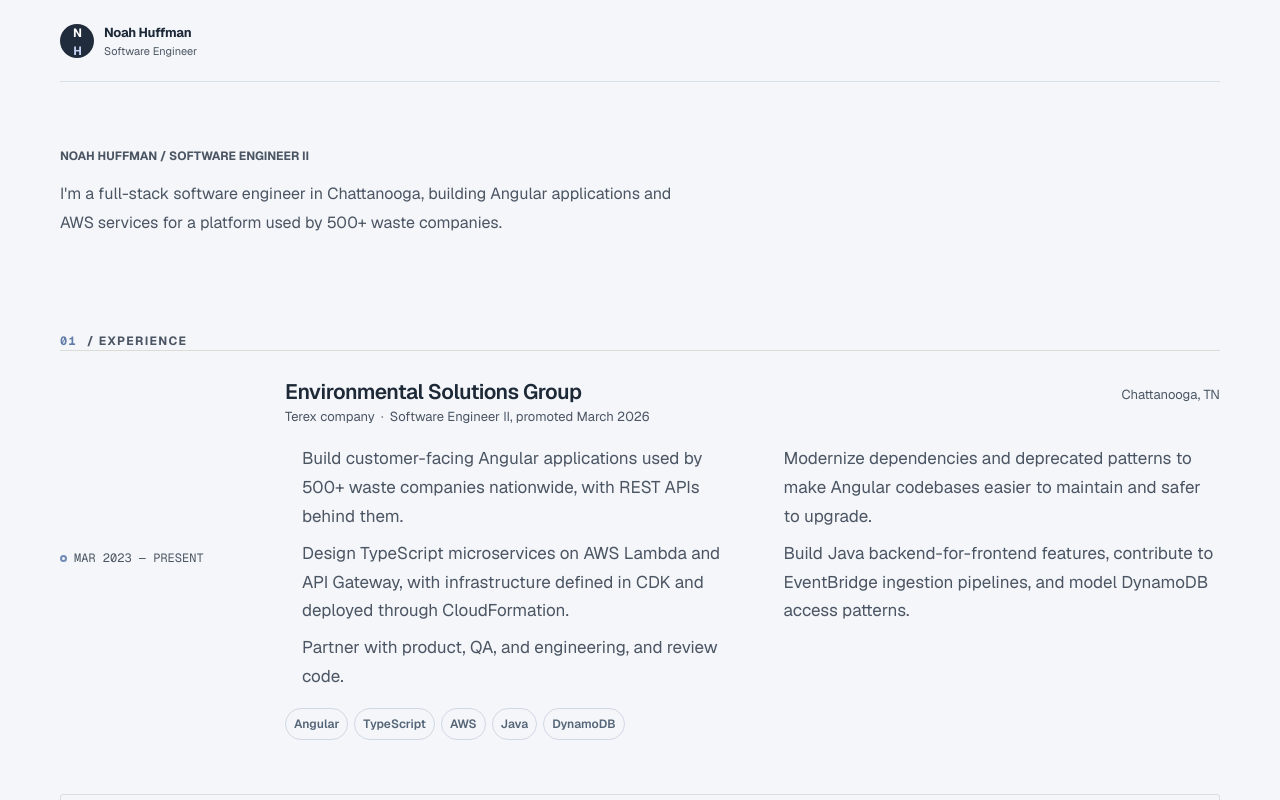
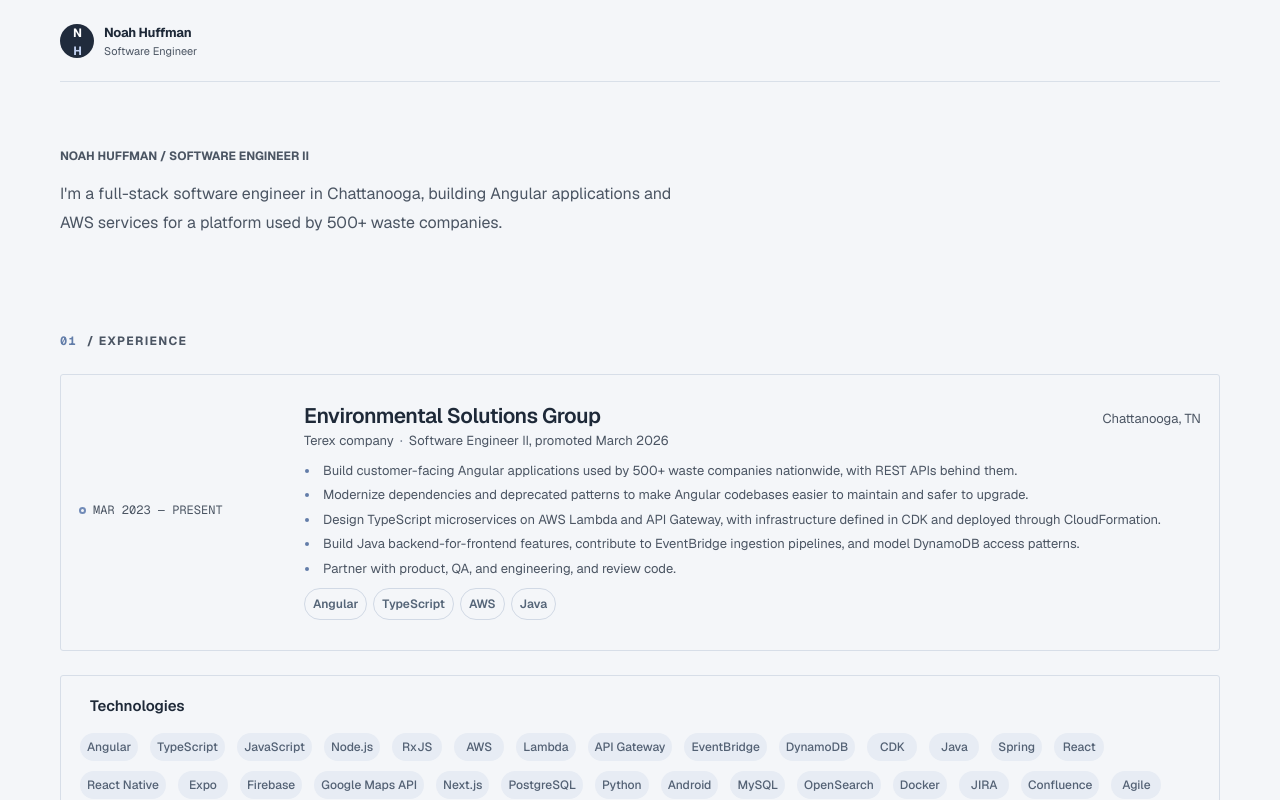
Before and after one commit to NoahHuffman/resume, a Next.js app: page /resume in a window 1280 px wide. Shown: the top 800 px of the page. Built offline with nearby package versions, Linux system fonts and the light colour scheme.

Commit message:
experience layout

```diff
--- a/app/noah-portfolio.css
+++ b/app/noah-portfolio.css
@@ -1491,8 +1491,10 @@ button {
   display: grid;
   grid-template-columns: 1fr;
   gap: 13px;
-  padding: 20px 0 24px;
-  border-top: 1px solid #d9ddd5;
+  padding: 20px 16px 24px;
+  border: 1px solid #d7dee8;
+  border-radius: 3px;
+  background: #f4f6f9;
 }
 
 .timeline-date {
@@ -1540,14 +1542,16 @@ button {
   font-size: 12px;
 }
 
-.timeline-body ul {
-  display: grid;
-  gap: 8px;
-  margin: 17px 0;
-  padding-left: 14px;
+.timeline-entry .timeline-body ul {
+  display: flex;
+  flex-direction: column;
+  gap: 5px;
+  margin: 10px 0;
+  padding-left: 16px;
+  list-style: disc;
   color: #4b5563;
-  font-size: 15px;
-  line-height: 1.7;
+  font-size: 13px;
+  line-height: 1.5;
 }
 
 .timeline-body li {
@@ -2114,7 +2118,7 @@ button {
   .timeline-entry {
     grid-template-columns: 150px 1fr;
     gap: 25px;
-    padding: 25px 0 30px;
+    padding: 25px 18px 30px;
   }
 
   .timeline-title {
@@ -2128,8 +2132,6 @@ button {
   }
 
   .timeline-body ul {
-    grid-template-columns: 1fr 1fr;
-    column-gap: 25px;
     font-size: 15px;
   }
 
@@ -2267,7 +2269,6 @@ button {
   }
 
   .timeline-body ul {
-    column-gap: 42px;
     font-size: 12px;
   }
 
--- a/app/portfolio-pages.css
+++ b/app/portfolio-pages.css
@@ -93,6 +93,7 @@ body > main {
   background: #f4f6f9;
 }
 
+.experience-section .section-kicker,
 .resume-details-section .section-kicker {
   margin-bottom: 24px;
 }
--- a/app/resume/page.tsx
+++ b/app/resume/page.tsx
@@ -87,7 +87,7 @@ export default function ResumePage() {
               ))}
             </ul>
             <div className="timeline-tags">
-              {["Angular", "TypeScript", "AWS", "Java", "DynamoDB"].map(
+              {["Angular", "TypeScript", "AWS", "Java"].map(
                 (skill) => (
                   <span key={skill}>{skill}</span>
                 ),
```
Also changed, not shown: 1 other file (tests, documents, lock files or other folders).
